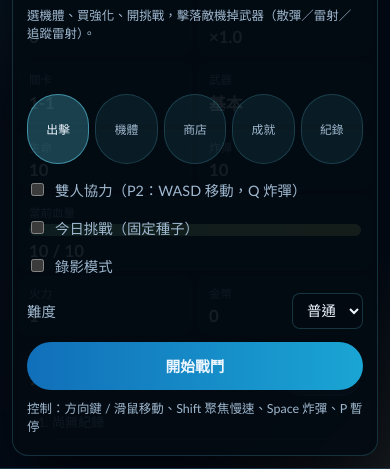
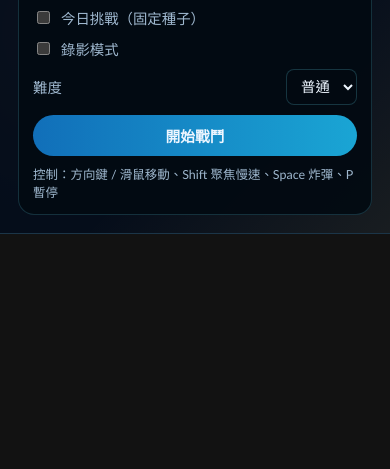
Before and after one commit to summer09201017-cloud/shoot, a plain HTML site: page index.html in a window 390 px wide. Shown: the part 779-1248 px from the top of the page. After the commit the page ends 1013 px from the top, so only its background shows below. Drawn offline with Linux system fonts and the light colour scheme.

Commit message:
Fix mobile menu visibility, BAT parser errors, network-first SW
Mobile menu (root cause: hud-panel.backdrop-filter creates a fixed-
positioning containing block, so the previous position:fixed modal was
trapped inside hud-panel instead of escaping to the viewport):
- In menu/name-entry, hide canvas-wrap entirely on mobile so hud-panel
  flows naturally with the start button visible above the fold
- Drop backdrop-filter on hud-panel during menu scenes
- Reset message-card to relative positioning on mobile menu

run.bat: ASCII-only content with CRLF line endings (previous mixed UTF-8
+ LF triggered cmd.exe parser errors like "'r' is not a command" on
multi-line if-blocks). Uses %errorlevel% equ 0 instead of legacy
errorlevel-1 form, sets PORT/URL vars, and three fallbacks: python ->
py launcher -> PowerShell HttpListener.

sw.js: Switch to network-first for HTML/CSS/JS (cache-first only for
images/icons). Updates now propagate on the next online request without
waiting for a cache-name bump. Bumped CACHE_NAME to v11 anyway.

Add CLAUDE.md with codebase guide for future sessions.

🤖 Generated with [Claude Code](https://claude.com/claude-code)

Co-Authored-By: Claude Opus 4.7 (1M context) <noreply@anthropic.com>

```diff
--- a/styles.css
+++ b/styles.css
@@ -728,21 +728,29 @@ body[data-scene="name-entry"] .pause-button {
     max-height: none;
   }
 
-  /* On mobile, when in menu / name-entry, the menu becomes a full-screen modal
-     so the player can see settings/start without scrolling past the canvas. */
+  /* On mobile, when in menu / name-entry, hide the canvas-wrap entirely so the
+     menu (settings + start button) is the only thing the player sees. This is
+     simpler and more reliable than the position:fixed modal approach which can
+     fail on hud-panel due to its backdrop-filter creating a containing block. */
+  body[data-scene="menu"] .canvas-wrap,
+  body[data-scene="name-entry"] .canvas-wrap {
+    display: none;
+  }
+
+  body[data-scene="menu"] .hud-panel,
+  body[data-scene="name-entry"] .hud-panel {
+    /* backdrop-filter creates a containing block for fixed descendants — drop it
+       in menu scenes so any future fixed children (toasts etc.) escape correctly. */
+    backdrop-filter: none;
+  }
+
   body[data-scene="menu"] .message-card,
   body[data-scene="name-entry"] .message-card {
-    position: fixed;
-    inset: 12px;
-    z-index: 100;
-    max-height: calc(100svh - 24px);
-    overflow-y: auto;
-    box-shadow: 0 30px 80px rgba(0, 0, 0, 0.72);
-  }
-
-  body[data-scene="menu"],
-  body[data-scene="name-entry"] {
-    overflow: hidden;
+    position: relative;
+    inset: auto;
+    max-height: none;
+    z-index: auto;
+    box-shadow: none;
   }
 
   /* Hide canvas-side mini-chips while in menu — score/combo/etc. aren't meaningful then. */
@@ -782,18 +790,8 @@ body[data-scene="name-entry"] .pause-button {
     inset: auto 14px 14px;
   }
 
-  /* On phones, when in menu/name-entry, the canvas-wrap shouldn't force 100svh —
-     keep the menu modal naturally above-the-fold. */
-  body[data-scene="menu"] .canvas-wrap,
-  body[data-scene="name-entry"] .canvas-wrap {
-    min-height: 0;
-  }
-
-  body[data-scene="menu"] .message-card,
-  body[data-scene="name-entry"] .message-card {
-    inset: 12px;
-    max-height: calc(100svh - 24px);
-  }
+  /* (display:none on canvas-wrap inherited from the 980px @media block —
+     no extra rules needed at 680px since menu is already free of canvas.) */
 
   .bomb-button {
     right: 18px;
```
Also changed, not shown: sw.js (+25 -8 lines), 2 other files.
